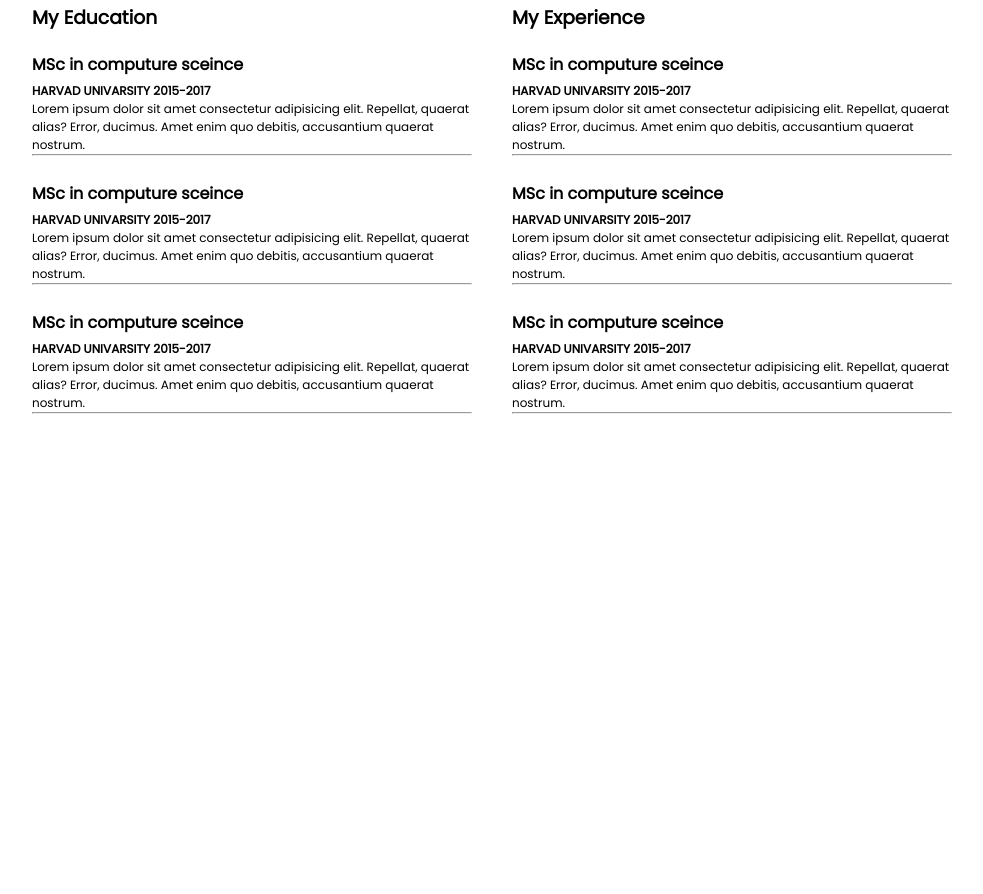
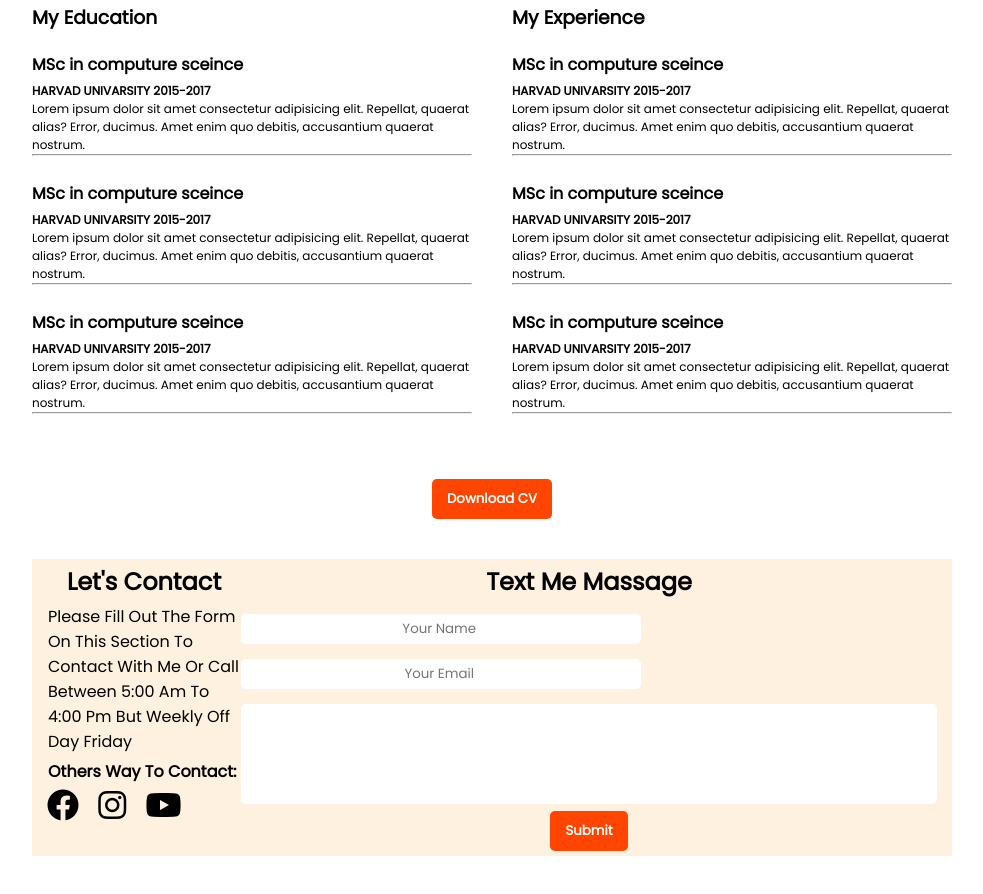
Before and after one commit to radifkhanrafin/Moduile-5, a plain HTML site: page index.html in a window 1280 px wide. Shown: the part 1564-2458 px from the top of the page, without its empty margins (148-1131 px from the left). Before the commit the page ends 2043 px from the top, so only its background shows below. Drawn offline with Linux system fonts and the light colour scheme; a web font is replaced by a local one.

Commit message:
contct me

```diff
--- a/index.html
+++ b/index.html
@@ -164,6 +164,33 @@
 
             </div>
         </div>
+        <div class="resume-btn">
+            <button class="primary-btn">Download CV</button>
+        </div>
+       </section>
+
+       <!-- contact me section -->
+       <section>
+
+        <div class="contact-me">
+            <div class="contact-side">
+                <h2 class="section-title">Let's Contact</h2>
+                <p>please fill out the form on this section to contact with me or call between 5:00 am to 4:00 pm but weekly off day friday </p>
+                <p><strong>others way to contact:</strong></p>
+                <i class="fa-brands fa-facebook fa-2x"></i>
+                <i class="fa-brands fa-instagram fa-2x"></i>
+                <i class="fa-brands fa-youtube fa-2x"></i>
+            </div>
+            <div class="form-side">
+               <h2 class="section-title"> Text Me  Massage</h2>
+               <form action="">
+                <input type="text" placeholder="Your Name " required>
+                <input type="email" placeholder="Your Email " required>
+                <textarea name="maggase" id="" cols="60" rows="5" style="resize: none; border: none; border-radius: 5px;"></textarea>
+               <button class="primary-btn">Submit</button>
+               </form>
+            </div>
+        </div>
        </section>
 
 
--- a/style/style.css
+++ b/style/style.css
@@ -159,3 +159,41 @@ main{
 .education-disc{
    margin-bottom: 25px;
 }
+.resume-btn{
+    text-align: center;
+}
+
+/* contact me  */
+.contact-me{
+    background-color: rgba(255, 228, 196, 0.533);
+    display: flex;
+    justify-content: space-between;
+    margin:40px 180px;
+    padding: 5px 15px;
+}
+.contact-side{
+    text-transform: capitalize;
+    width: 50%;
+}
+.contact-side > p{
+    margin: 5px 1px;
+}
+.contact-side i{
+    margin-right:15px; ;
+}
+.form-side{
+
+}
+.form-side input{
+    margin: 15px 0px;
+    display: block;
+    width: 400px;
+    text-align: center;
+    border: none;
+    border-radius: 5px;
+    height: 30px;
+}
+.form-side button{
+    display: block;
+  margin: 0 auto;
+}
```
